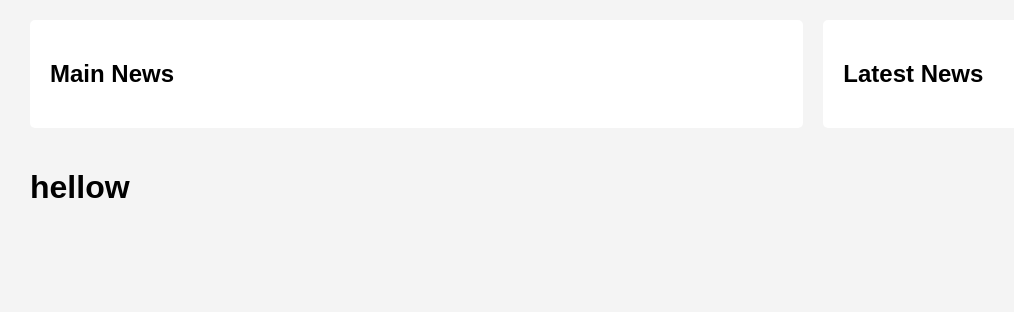
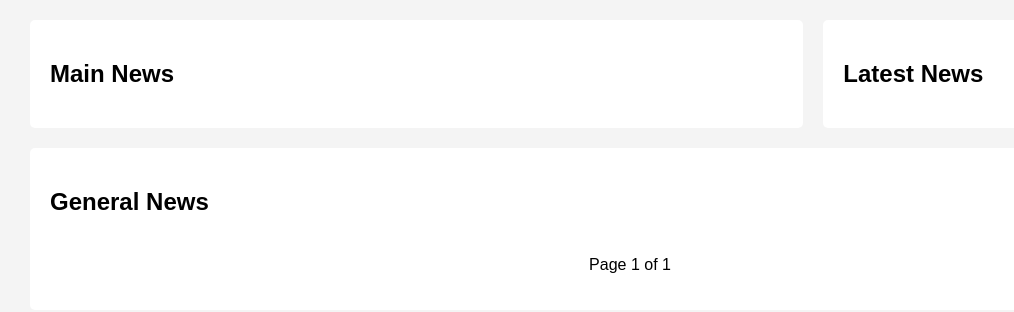
Before and after one commit to tohidrupok/footwarebd, a Django app: page /news/ in a window 1280 px wide. Shown: the top 312 px of the page, without its empty margins (10-1024 px from the left). Run offline with Django 5.2, Linux system fonts and the light colour scheme; data that the repository does not hold is empty.

Commit message:
add pagination all list in project and general news add.

```diff
--- a/store/templates/news/article_list.html
+++ b/store/templates/news/article_list.html
@@ -1,8 +1,8 @@
 <!DOCTYPE html>
 <html lang="en">
 <head>
-    <meta charset="UTF-8" />
-    <meta name="viewport" content="width=device-width, initial-scale=1.0" />
+    <meta charset="UTF-8">
+    <meta name="viewport" content="width=device-width, initial-scale=1.0">
     <title>News</title>
     <style>
         /* Inline CSS */
@@ -92,15 +92,11 @@
             object-fit: cover; /* Maintain aspect ratio */
             margin-right: 20px; /* Add some space to the right of the image */
         }
+
         .latest-column .news-item {
             display: flex;
             align-items: center;
             gap: 20px;
-      }
-      .latest-column .news-item {
-        display: flex;
-        align-items: center;
-        gap: 10px;
         }
 
         .latest-column .news-item img {
@@ -124,6 +120,39 @@
             font-style: italic;
             color: #666;
             margin-bottom: 5px;
+        }
+
+        /* Pagination styles */
+        .pagination {
+            margin-top: 20px;
+            display: flex;
+            justify-content: center;
+            list-style: none;
+            padding: 0;
+        }
+
+        .pagination li {
+            margin: 0 5px;
+        }
+
+        .pagination li a {
+            color: #007bff;
+            text-decoration: none;
+            border: 1px solid #007bff;
+            padding: 5px 10px;
+            border-radius: 5px;
+        }
+
+        .pagination li.disabled a {
+            color: #777;
+            border-color: #777;
+            cursor: not-allowed;
+        }
+
+        .pagination li.active a {
+            background-color: #007bff;
+            color: #fff;
+            border-color: #007bff;
         }
     </style>
 </head>
@@ -163,9 +192,56 @@
         </div>
     </div>
 </div>
+
 <div class="container">
-    <h1> hellow</h1>
+    <!-- General News Column -->
+    <div class="latest-column">
+        <h2>General News</h2>
+        <div class="news-container">
+            <!-- Iterate over your general news articles -->
+            {% for article in general_news %}
+            <div class="news-item">
+                <img src="{{ article.image.url }}" alt="{{ article.title }}" />
+                <div class="news-details">
+                    <h3>{{ article.title }}</h3>
+                    <p class="date">{{ article.publication_date }}</p>
+                    <p>{{ article.content|truncatewords:20 }}</p>
                 </div>
+            </div>
+            {% endfor %}
+        </div>
+
+      <!-- Pagination for General News -->
+<nav aria-label="Page navigation">
+    <ul class="pagination justify-content-center">
+        {% if general_news.has_previous %}
+        <li class="page-item">
+            <a class="page-link" href="?page=1" tabindex="-1">First</a>
+        </li>
+        <li class="page-item">
+            <a class="page-link" href="?page={{ general_news.previous_page_number }}">Previous</a>
+        </li>
+        {% endif %}
+
+        <li class="page-item disabled">
+            <span class="page-link">Page {{ general_news.number }} of {{ general_news.paginator.num_pages }}</span>
+        </li>
+
+        {% if general_news.has_next %}
+        <li class="page-item">
+            <a class="page-link" href="?page={{ general_news.next_page_number }}">Next</a>
+        </li>
+        <li class="page-item">
+            <a class="page-link" href="?page={{ general_news.paginator.num_pages }}">Last</a>
+        </li>
+        {% endif %}
+    </ul>
+</nav>
+<!-- End Pagination -->
+
+    </div>
+</div>
+
 
 </body>
 </html>
--- a/store/views.py
+++ b/store/views.py
@@ -1,8 +1,22 @@
+from django.core.paginator import Paginator, EmptyPage, PageNotAnInteger
 from django.shortcuts import render
 from .models import Company, NewsArticle
 
 def company_list(request):
-    companies = Company.objects.filter(is_availble=True)
+    all_companies = Company.objects.filter(is_availble=True)
+
+    paginator = Paginator(all_companies, 2)  # 10 companies per page
+    page = request.GET.get('page')
+
+    try:
+        companies = paginator.page(page)
+    except PageNotAnInteger:
+        # If page is not an integer, deliver first page.
+        companies = paginator.page(1)
+    except EmptyPage:
+        # If page is out of range (e.g. 9999), deliver last page of results.
+        companies = paginator.page(paginator.num_pages)
+
     return render(request, 'store/company_list.html', {'companies': companies})
 
 def company_detail(request, company_slug):
@@ -14,10 +28,22 @@ def company_detail(request, company_slug):
     }
     return render(request, 'store/company_detail.html', context)
 
+def news_article_list(request):
+    general_news = NewsArticle.objects.filter(is_availble=True)
 
-def news_article_list(request):
-    articles = NewsArticle.objects.order_by('-publication_date')[:1]
-    latest_news = NewsArticle.objects.order_by('-publication_date')[:6]
+    paginator = Paginator(general_news, 1)  # 10 articles per page
+    page = request.GET.get('page')
 
-    context = {'articles': articles, 'latest_news': latest_news}
+    try:
+        general_news = paginator.page(page)
+    except PageNotAnInteger:
+        # If page is not an integer, deliver first page.
+        general_news = paginator.page(1)
+    except EmptyPage:
+        # If page is out of range (e.g. 9999), deliver last page of results.
+        general_news = paginator.page(paginator.num_pages)
+    articles = NewsArticle.objects.filter(is_availble=True).order_by('-publication_date')[:1]
+    latest_news = NewsArticle.objects.filter(is_availble=True).order_by('-publication_date')[:6]  # Latest news won't be paginated
+
+    context = {'articles': articles, 'latest_news': latest_news,'general_news': general_news }
     return render(request, 'news/article_list.html', context)
```
Also changed, not shown: store/templates/store/company_list.html (+26 -4 lines). Lines whose indentation alone changed are shown as unchanged.
